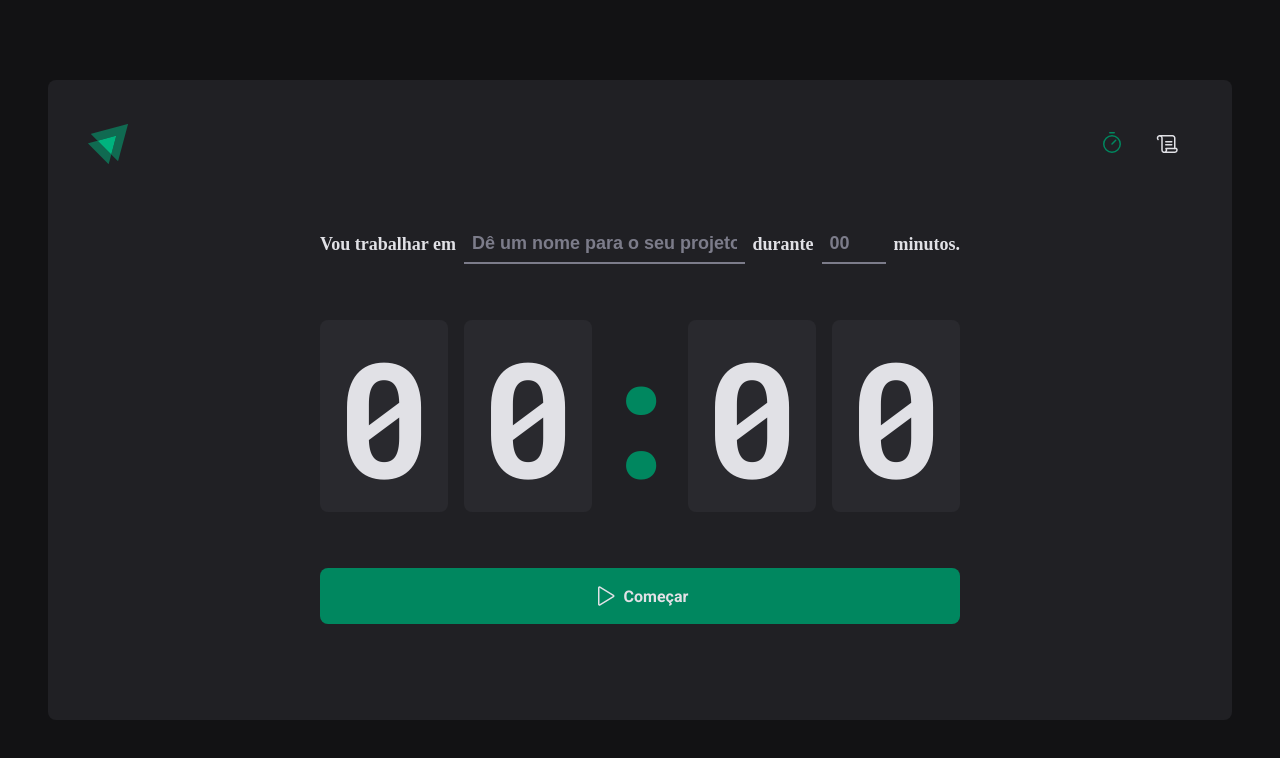
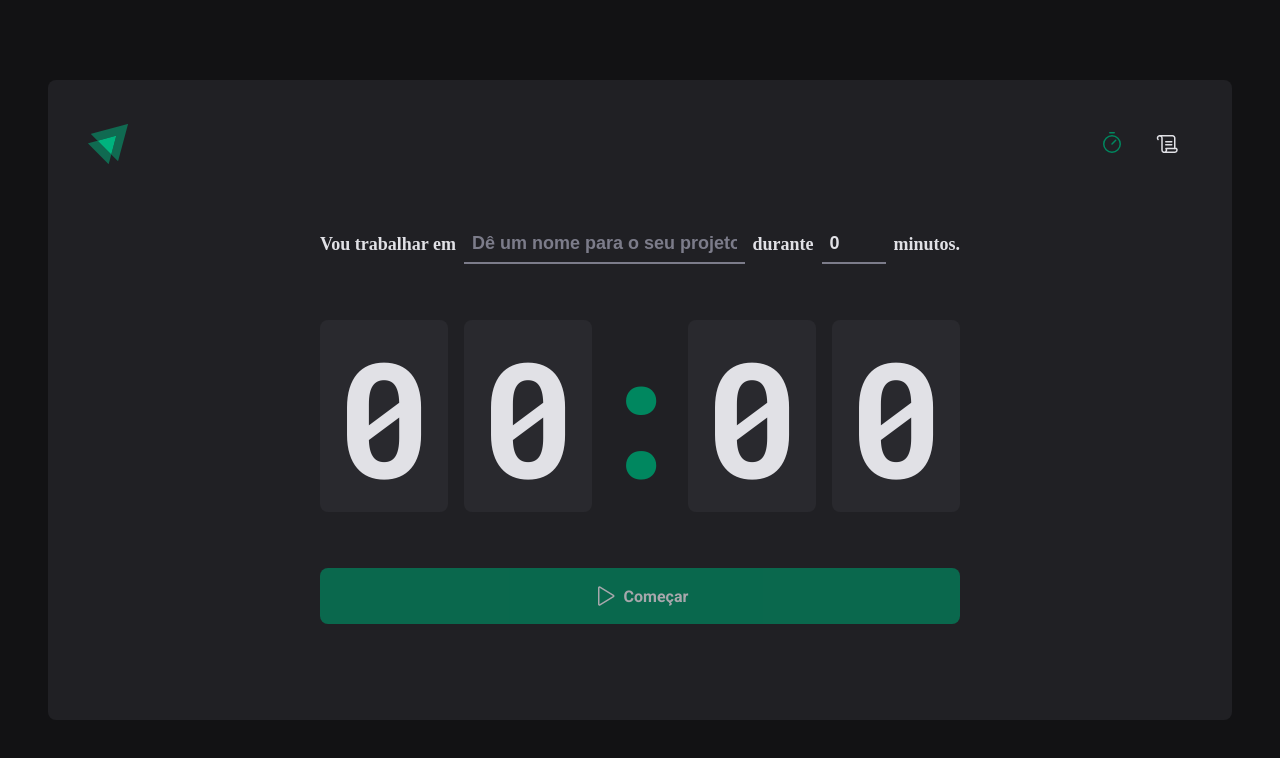
Before and after one commit to Cortella/Pomodoro, a React (Vite) app: page / in a window 1280 px wide. Shown: the top 758 px of the page. Built offline with nearby package versions, Linux system fonts and the light colour scheme.

Commit message:
[feature] finish forms

```diff
--- a/package.json
+++ b/package.json
@@ -10,11 +10,14 @@
     "preview": "vite preview"
   },
   "dependencies": {
+    "@hookform/resolvers": "^3.10.0",
     "phosphor-react": "^1.4.1",
     "react": "^18.3.1",
     "react-dom": "^18.3.1",
+    "react-hook-form": "^7.54.2",
     "react-router-dom": "^7.1.1",
-    "styled-components": "^6.1.14"
+    "styled-components": "^6.1.14",
+    "zod": "^3.24.1"
   },
   "devDependencies": {
     "@eslint/js": "^9.17.0",
--- a/src/pages/Home/index.tsx
+++ b/src/pages/Home/index.tsx
@@ -8,17 +8,43 @@
   StartCountdownButton,
   TaskInput,
 } from "./styles";
+import { useForm } from "react-hook-form";
+import * as zod from "zod";
+import { zodResolver } from "@hookform/resolvers/zod";
 
+const newCycleFormValidationSchema = zod.object({
+  task: zod.string().min(1, "Informe a tarefa"),
+  minutesAmount: zod.number().min(5).max(60),
+});
+
+type NewCycleFormData = zod.infer<typeof newCycleFormValidationSchema>;
 export function Home() {
+  const { register, handleSubmit, watch, reset } = useForm<NewCycleFormData>({
+    resolver: zodResolver(newCycleFormValidationSchema),
+    defaultValues: {
+      task: "",
+      minutesAmount: 0,
+    }
+  });
+
+  function handleCreateNewCicle(data: NewCycleFormData) {
+    console.log(data);
+    reset();
+  }
+
+  const task = watch("task");
+  const isSubmitDisabled = !task;
+
   return (
     <HomeContainer>
-      <form action="">
+      <form onSubmit={handleSubmit(handleCreateNewCicle)} action="">
         <FormContainer>
           <label htmlFor="task">Vou trabalhar em </label>
           <TaskInput
             id="task"
             list="task-suggestions"
             placeholder="Dê um nome para o seu projeto"
+            {...register("task")}
           />
 
           <datalist id="task-suggestions">
@@ -35,6 +61,7 @@
             step={5}
             min={5}
             max={60}
+            {...register("minutesAmount", { valueAsNumber: true })}
           />
 
           <span>minutos.</span>
@@ -48,7 +75,7 @@
           <span>0</span>
         </CountdownContainer>
 
-        <StartCountdownButton type="submit">
+        <StartCountdownButton disabled={isSubmitDisabled} type="submit">
           <Play size={24} />
           Começar
         </StartCountdownButton>
```
Also changed, not shown: 1 other file (tests, documents, lock files or other folders).
